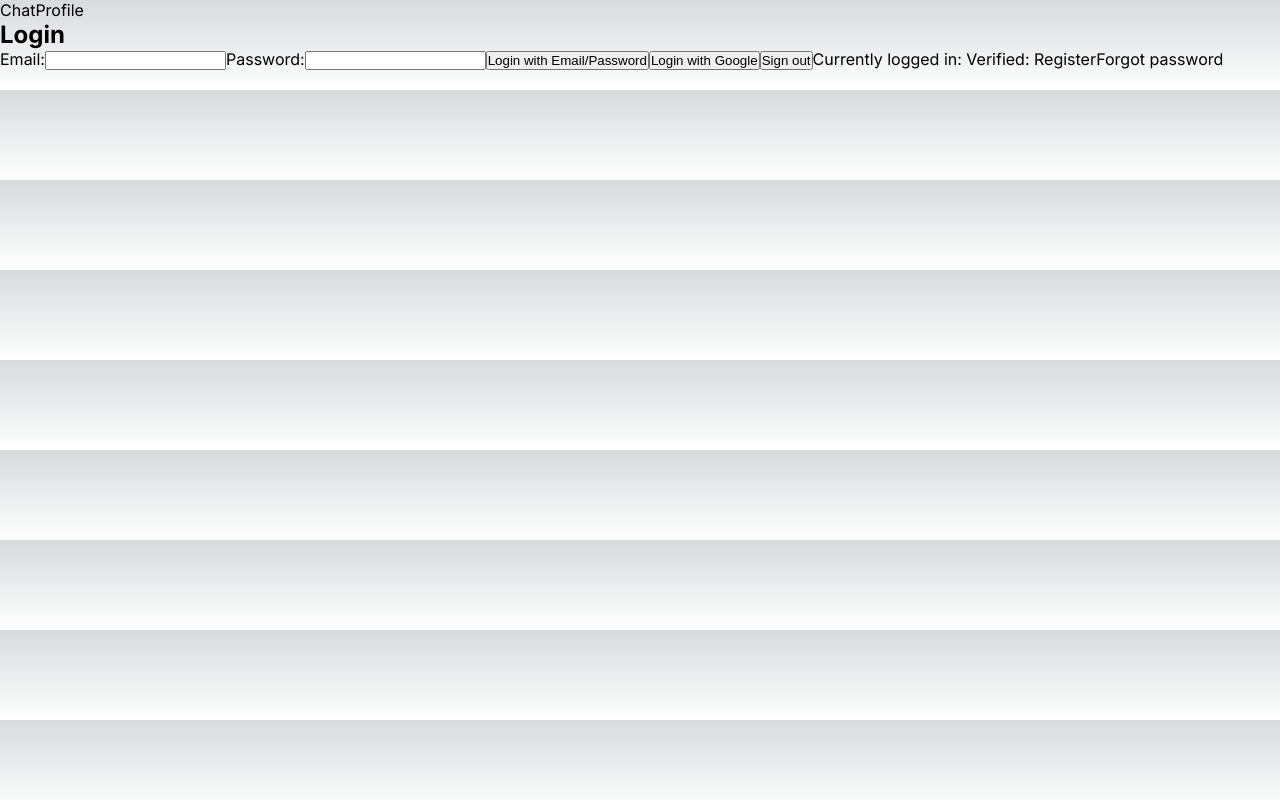
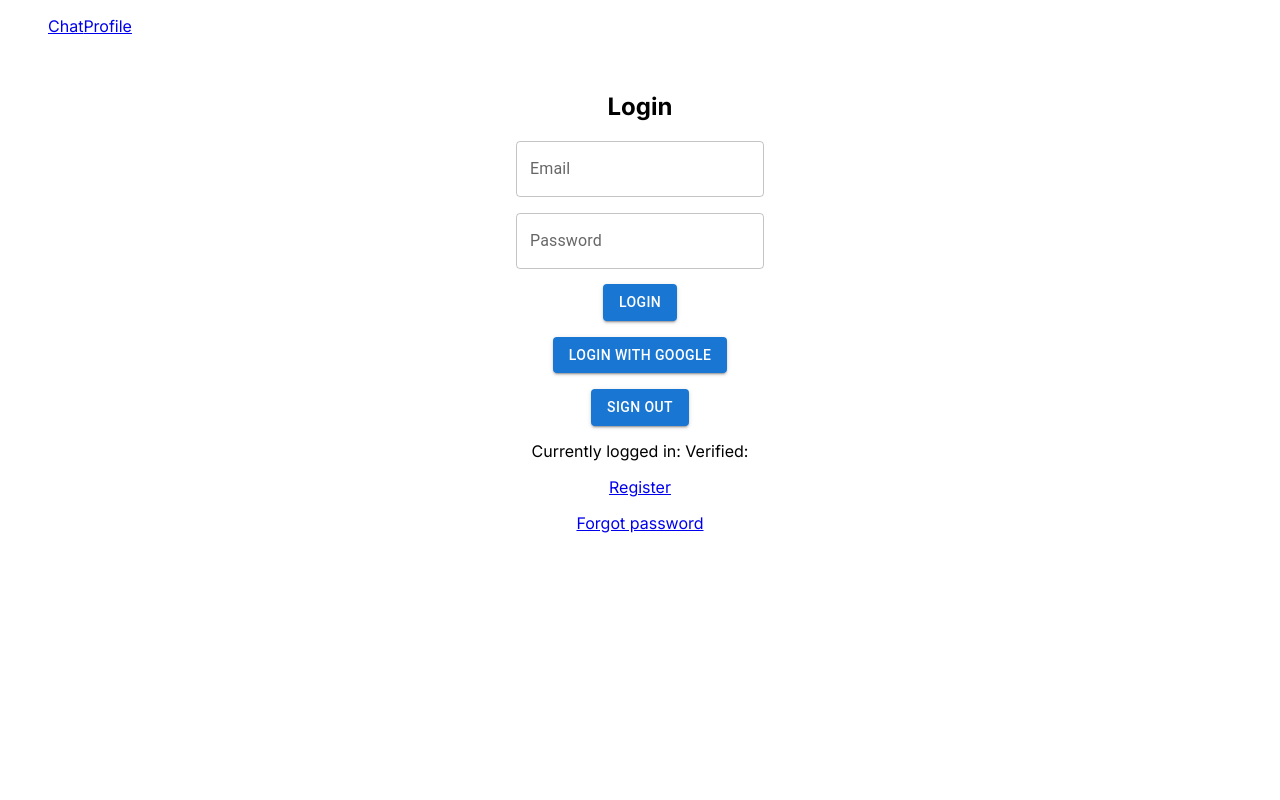
Before and after one commit to Tadooks/ChatAssigment, a Next.js app in the folder nextchatapp/: page /profile in a window 1280 px wide. Built offline with nearby package versions, Linux system fonts and the light colour scheme.

Commit message:
some css for login register

```diff
--- a/nextchatapp/src/app/globals.css
+++ b/nextchatapp/src/app/globals.css
@@ -1,4 +1,4 @@
-:root {
+/* :root {
   --max-width: 1100px;
   --border-radius: 12px;
   --font-mono: ui-monospace, Menlo, Monaco, 'Cascadia Mono', 'Segoe UI Mono',
@@ -104,4 +104,23 @@ a {
   html {
     color-scheme: dark;
   }
+} */
+
+
+.center{
+
+  margin: auto;
+  width: 50%;
 }
+
+.auth{
+  margin: auto;
+  width: 50%;
+  max-width: 400px;
+  padding: 20px;
+  text-align: center;
+}
+
+.space{
+  margin: 5%;
+}
--- a/nextchatapp/src/app/profile/page.tsx
+++ b/nextchatapp/src/app/profile/page.tsx
@@ -4,11 +4,21 @@ import {signInWithEmailAndPassword, signInWithPopup, GoogleAuthProvider, sendEma
 import { auth } from '@/Firebase/firebase_config';
 import Link from 'next/link';
 
+import { ThemeProvider, createTheme } from '@mui/material/styles';
+import { Button, TextField  } from "@mui/material";
+
+import {useRouter} from 'next/navigation';
+
+
+import {makeStyles} from "@mui/styles"
+
+
 
 const Login = () => {
   const [email, setEmail] = useState('');
   const [password, setPassword] = useState('');
 
+  const router = useRouter();
 
   //LOADING NEEDED SO THAT AFTER LOGIN DATA APPEARS
 
@@ -17,18 +27,21 @@ const Login = () => {
     try {
       await signInWithEmailAndPassword(auth, email, password);
 
-      if(auth.currentUser){
-        console.log(auth.currentUser)
-        if(!auth.currentUser.emailVerified){
+      if (auth.currentUser) {
+        if (!auth.currentUser.emailVerified) {
           signOut(auth);
           alert("Please verify your email!");
         }
+        else {
+          // The user is logged in successfully, so display the message.
+          alert("Logged in successfully!");
+          window.location.reload();
+          // router.push('/');
         }
-      else{
-        alert("Invalid email or password!")
+      } else {
+        alert("Invalid email or password!");
       }
-      alert("Logged in successfully!")
-      window.location.reload();
+
 
       // User is logged in
     } catch (error) {
@@ -68,33 +81,63 @@ const Login = () => {
 
   //reset password
 
+
   return (
-    <div>
+    <div className='center'>
+      {/* <ThemeProvider theme={theme}> */}
+      <div className='auth'>
       <h2>Login</h2>
+      <div className='space'>
         <label>
-        Email:
-        <input type="email" value={email} onChange={(e) => setEmail(e.target.value)} />
-
+          <TextField
+            id="outlined-basic"
+            label="Email"
+            variant="outlined"
+            type="email"
+            value={email}
+            onChange={(e) => setEmail(e.target.value)}
+          />
         </label>
+      </div>
+      <div  className='space'>
         <label>
-        Password:
-        <input type="password" value={password} onChange={(e) => setPassword(e.target.value)} />
+          <TextField
+            id="outlined-basic"
+            label="Password"
+            variant="outlined"
+            type="password"
+            value={password}
+            onChange={(e) => setPassword(e.target.value)}
+          />
         </label>
-      <button onClick={handleEmailLogin}>Login with Email/Password</button>
-      <button onClick={handleGoogleSignIn}>Login with Google</button>
-      <button onClick={handleSignOut}>Sign out</button>
-
+      </div>
+      <div  className='space'>
+        <Button variant="contained" onClick={handleEmailLogin}>Login</Button>
+      </div>
+      <div  className='space'>
+      <Button variant="contained" onClick={handleGoogleSignIn}>Login with Google</Button>
+      </div>
+      <div  className='space'>
+      <Button variant="contained" onClick={handleSignOut}>Sign out</Button>
+      </div>
+      <div  className='space'>
       Currently logged in: {auth.currentUser?.email}
       Verified: {auth.currentUser?.emailVerified.toString()}
+      </div>
 
+      <div  className='space'>
         <Link href="/register">
             Register
         </Link>
+      </div>
+      <div  className='space'>
         <Link href="/forgotpassword">
             Forgot password
         </Link>
+      </div>
 
-        <br></br><br></br>
+      </div>
+      {/* </ThemeProvider> */}
     </div>
   );
 };
--- a/package.json
+++ b/package.json
@@ -1,5 +1,9 @@
 {
   "dependencies": {
+    "@emotion/react": "^11.11.1",
+    "@emotion/styled": "^11.11.0",
+    "@mui/material": "^5.14.10",
+    "@mui/styles": "^5.14.10",
     "react-router-dom": "^6.16.0"
   }
 }
```
Also changed, not shown: nextchatapp/src/app/register/page.tsx (+22 -9 lines), 1 other file (tests, documents, lock files or other folders). Lines whose indentation alone changed are shown as unchanged.
